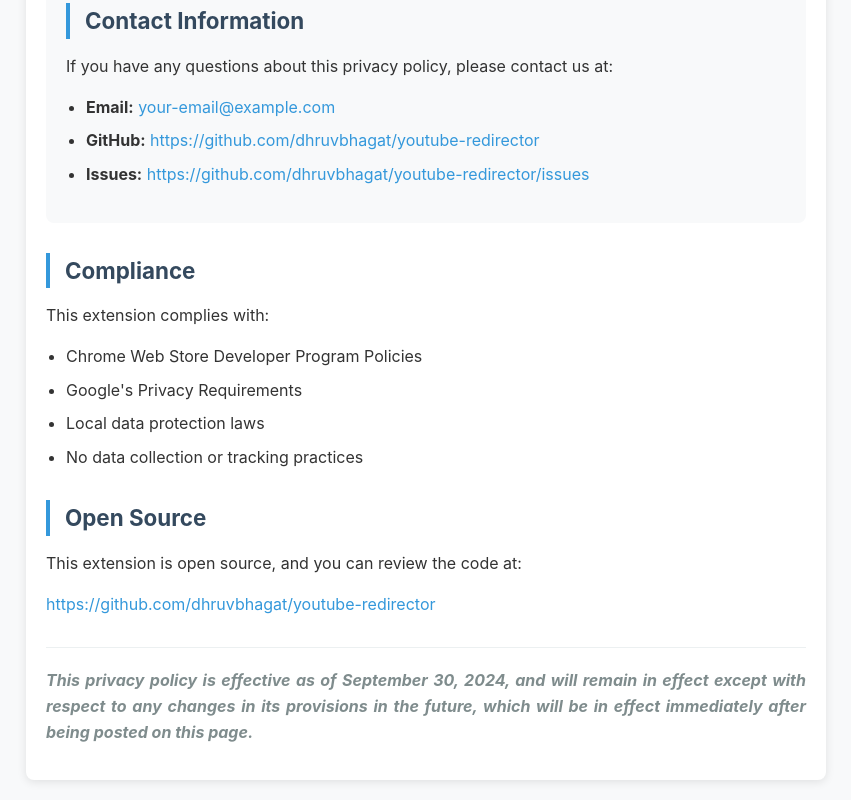
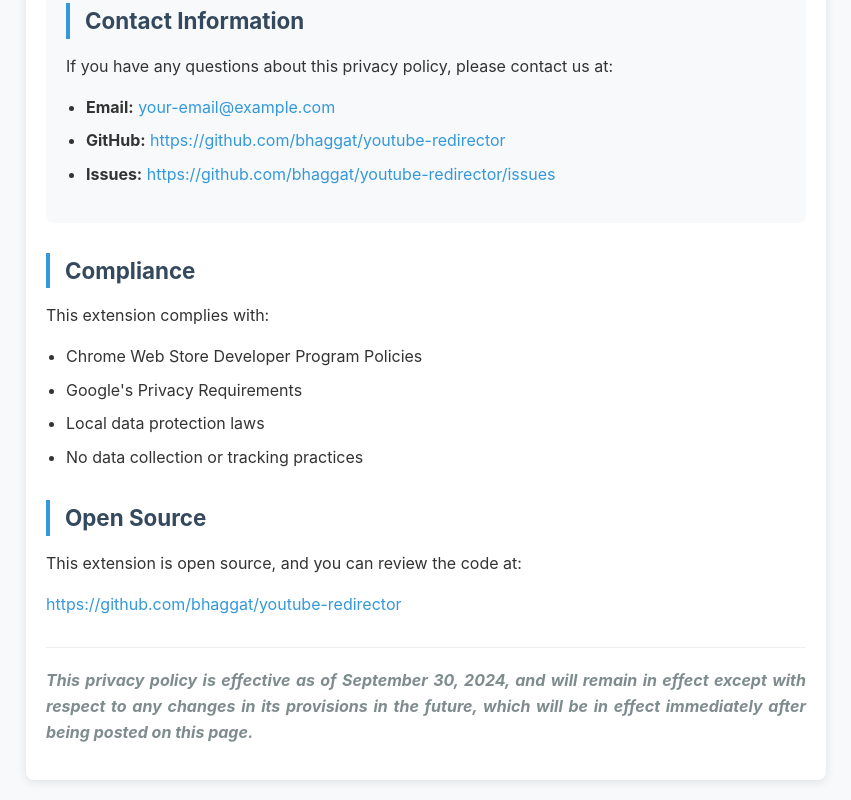
Before and after one commit to bhaggat/youtube-redirector, a browser extension: page index.html in a window 1280 px wide. Shown: the part 2698-3498 px from the top of the page, without its empty margins (214-1065 px from the left). Drawn offline with Linux system fonts and the light colour scheme.

Commit message:
url update

```diff
--- a/index.html
+++ b/index.html
@@ -290,17 +290,17 @@
           <li>
             <strong>GitHub:</strong>
             <a
-              href="https://github.com/dhruvbhagat/youtube-redirector"
+              href="https://github.com/bhaggat/youtube-redirector"
               target="_blank"
-              >https://github.com/dhruvbhagat/youtube-redirector</a
+              >https://github.com/bhaggat/youtube-redirector</a
             >
           </li>
           <li>
             <strong>Issues:</strong>
             <a
-              href="https://github.com/dhruvbhagat/youtube-redirector/issues"
+              href="https://github.com/bhaggat/youtube-redirector/issues"
               target="_blank"
-              >https://github.com/dhruvbhagat/youtube-redirector/issues</a
+              >https://github.com/bhaggat/youtube-redirector/issues</a
             >
           </li>
         </ul>
@@ -318,10 +318,8 @@
       <h2>Open Source</h2>
       <p>This extension is open source, and you can review the code at:</p>
       <p>
-        <a
-          href="https://github.com/dhruvbhagat/youtube-redirector"
-          target="_blank"
-          >https://github.com/dhruvbhagat/youtube-redirector</a
+        <a href="https://github.com/bhaggat/youtube-redirector" target="_blank"
+          >https://github.com/bhaggat/youtube-redirector</a
         >
       </p>
 
```
Also changed, not shown: privacy-policy.html (+6 -8 lines), 4 other files.
